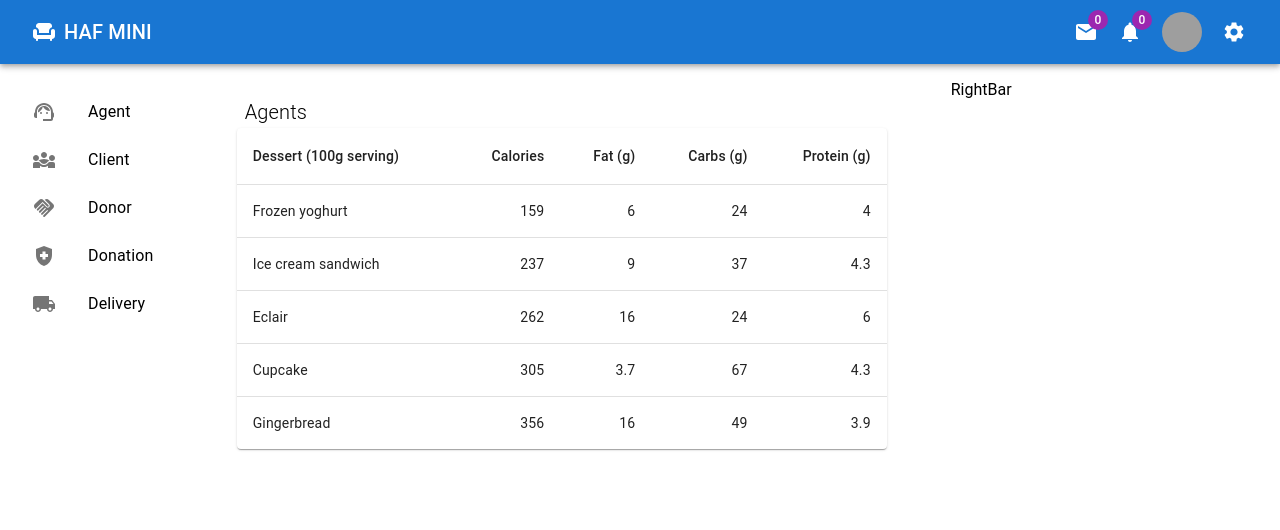
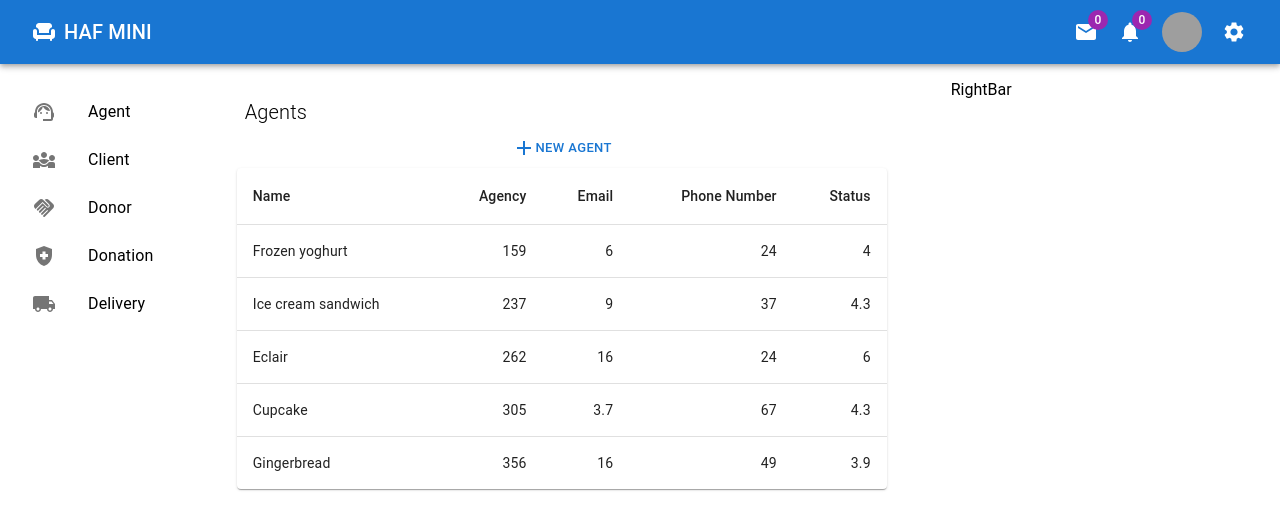
Before and after one commit to RiazCKhan/HAF_mini, a React (Create React App) app in the folder frontend/: page /agents in a window 1280 px wide. Shown: the top 530 px of the page. Built offline with nearby package versions, Linux system fonts and the light colour scheme; grey boxes are pictures that could not be loaded.

Commit message:
add placeholders

```diff
--- a/frontend/src/components/tables/AgentTable.jsx
+++ b/frontend/src/components/tables/AgentTable.jsx
@@ -1,6 +1,8 @@
 import {
   Box,
+  Button,
   Paper,
+  Stack,
   Table,
   TableBody,
   TableCell,
@@ -9,6 +11,8 @@ import {
   TableRow,
   Typography,
 } from "@mui/material";
+
+import AddIcon from "@mui/icons-material/Add";
 
 function createData(name, calories, fat, carbs, protein) {
   return { name, calories, fat, carbs, protein };
@@ -26,18 +30,27 @@ const AgentTable = () => {
   return (
     <Box sx={{ flex: 4, p: 2 }}>
       <Box sx={{ padding: "1rem" }}>
-        <Typography variant="h6" sx={{ margin: "0 0.5rem", fontWeight: "300" }}>
-          Agents
-        </Typography>
+        <Stack>
+          <Typography
+            variant="h6"
+            sx={{ margin: "0 0.5rem", fontWeight: "300" }}
+          >
+            Agents
+          </Typography>
+          <Button variant="text" size="small" sx={{ padding: "0.5rem" }}>
+            <AddIcon />
+            New Agent
+          </Button>
+        </Stack>
         <TableContainer component={Paper}>
           <Table sx={{ minWidth: 650 }} aria-label="simple table">
             <TableHead>
               <TableRow>
-                <TableCell>Dessert (100g serving)</TableCell>
-                <TableCell align="right">Calories</TableCell>
-                <TableCell align="right">Fat&nbsp;(g)</TableCell>
-                <TableCell align="right">Carbs&nbsp;(g)</TableCell>
-                <TableCell align="right">Protein&nbsp;(g)</TableCell>
+                <TableCell>Name</TableCell>
+                <TableCell align="right">Agency</TableCell>
+                <TableCell align="right">Email</TableCell>
+                <TableCell align="right">Phone Number</TableCell>
+                <TableCell align="right">Status</TableCell>
               </TableRow>
             </TableHead>
             <TableBody>
```
